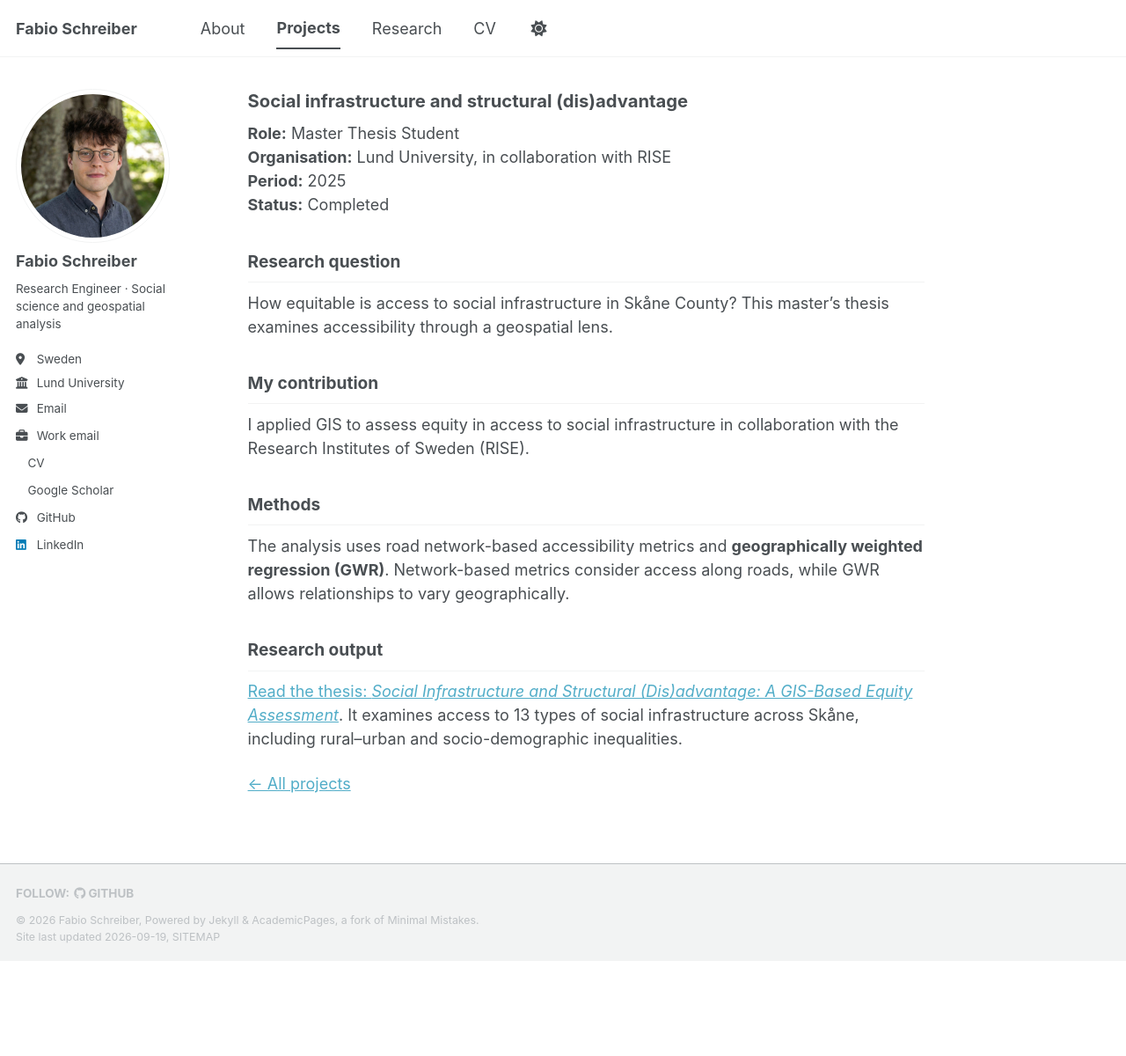
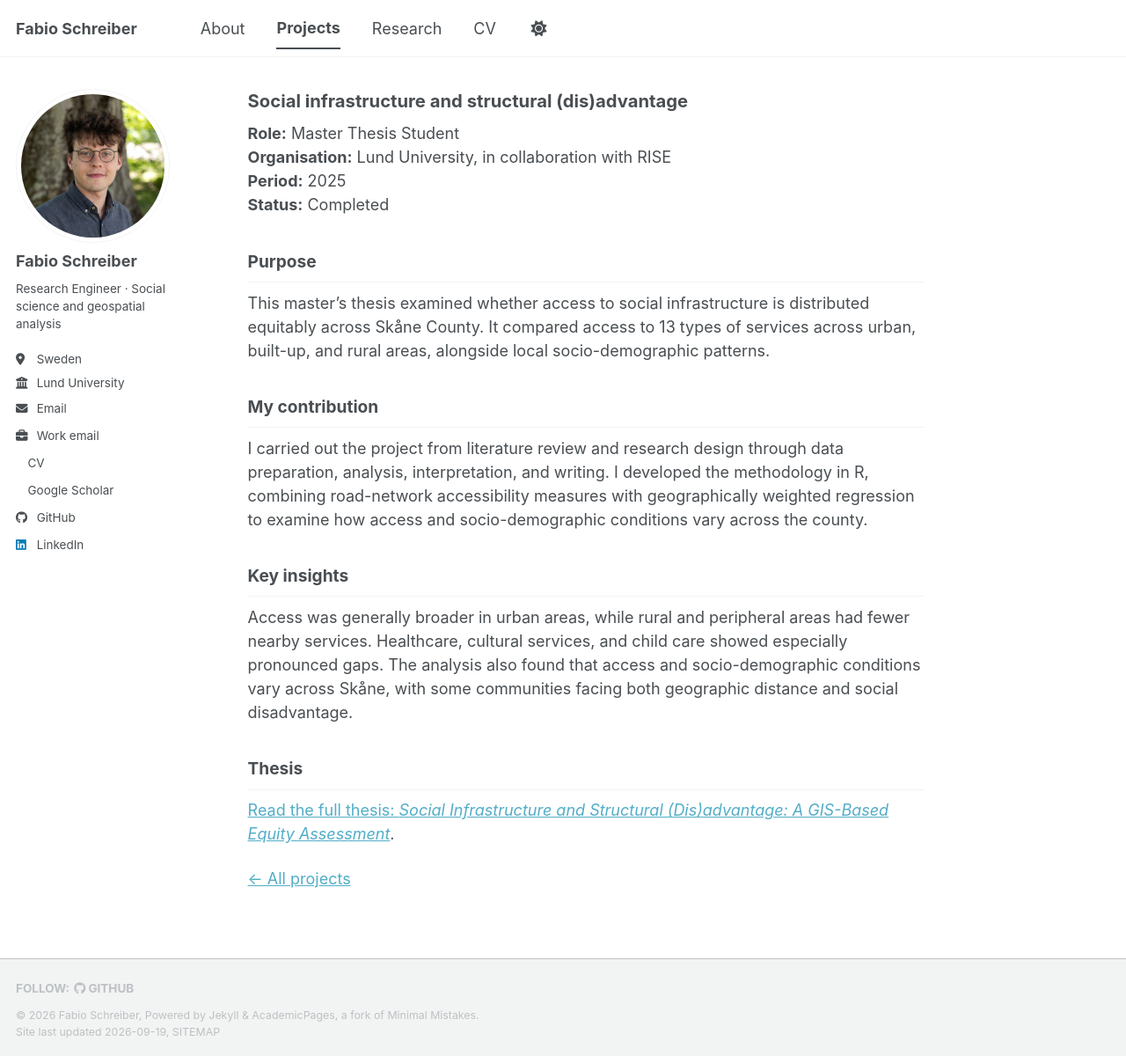
Before and after one commit to fab1s/fab1s.github.io, a Jekyll site: the page built from _portfolio/social-infrastructure.md, in a window 1280 px wide and 1200 px high. Shown: the whole window at 88% size. Built offline with Jekyll 4.4.1, drawn with Linux system fonts in a browser that asks for light colours; a style sheet for code colours, icons or effects is not loaded.

Commit message:
Revise social infrastructure project page

```diff
--- a/_portfolio/social-infrastructure.md
+++ b/_portfolio/social-infrastructure.md
@@ -14,20 +14,20 @@ order: 3
 **Period:** 2025
 **Status:** Completed
 
-## Research question
+## Purpose
 
-How equitable is access to social infrastructure in Skåne County? This master’s thesis examines accessibility through a geospatial lens.
+This master’s thesis examined whether access to social infrastructure is distributed equitably across Skåne County. It compared access to 13 types of services across urban, built-up, and rural areas, alongside local socio-demographic patterns.
 
 ## My contribution
 
-I applied GIS to assess equity in access to social infrastructure in collaboration with the Research Institutes of Sweden (RISE).
+I carried out the project from literature review and research design through data preparation, analysis, interpretation, and writing. I developed the methodology in R, combining road-network accessibility measures with geographically weighted regression to examine how access and socio-demographic conditions vary across the county.
 
-## Methods
+## Key insights
 
-The analysis uses road network-based accessibility metrics and **geographically weighted regression (GWR)**. Network-based metrics consider access along roads, while GWR allows relationships to vary geographically.
+Access was generally broader in urban areas, while rural and peripheral areas had fewer nearby services. Healthcare, cultural services, and child care showed especially pronounced gaps. The analysis also found that access and socio-demographic conditions vary across Skåne, with some communities facing both geographic distance and social disadvantage.
 
-## Research output
+## Thesis
 
-[Read the thesis: *Social Infrastructure and Structural (Dis)advantage: A GIS-Based Equity Assessment*](https://lup.lub.lu.se/luur/download?func=downloadFile&recordOId=9209189&fileOId=9209190). It examines access to 13 types of social infrastructure across Skåne, including rural–urban and socio-demographic inequalities.
+[Read the full thesis: *Social Infrastructure and Structural (Dis)advantage: A GIS-Based Equity Assessment*](https://lup.lub.lu.se/luur/download?func=downloadFile&recordOId=9209189&fileOId=9209190).
 
 [← All projects](/projects/)
```
